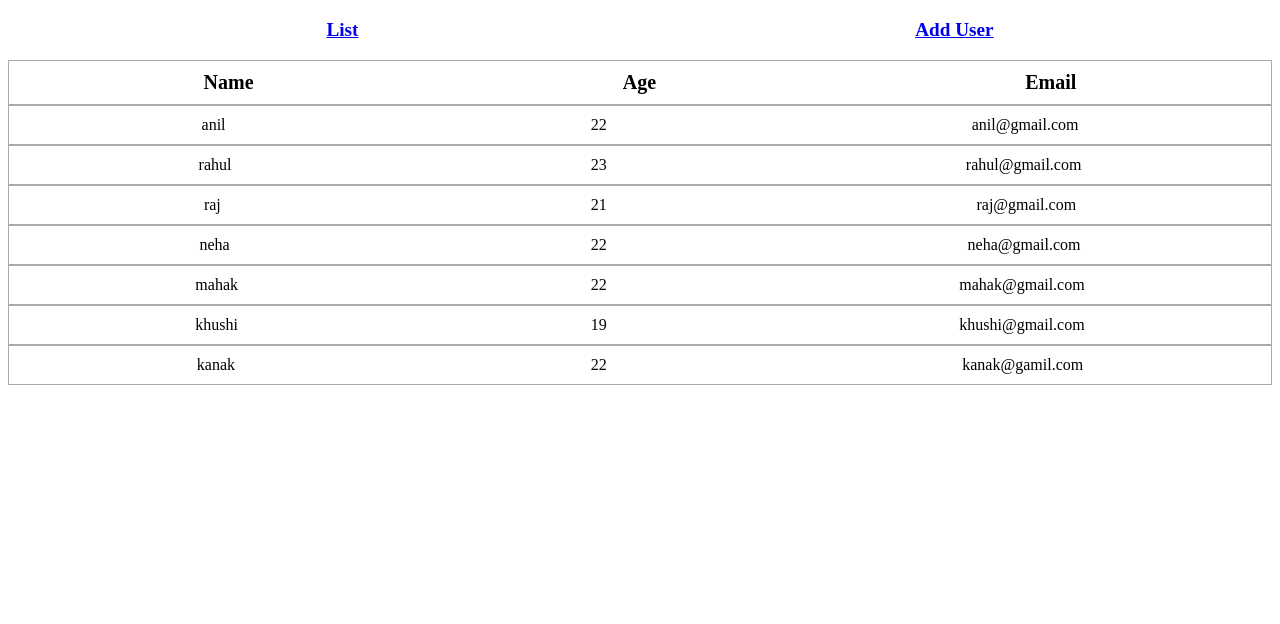
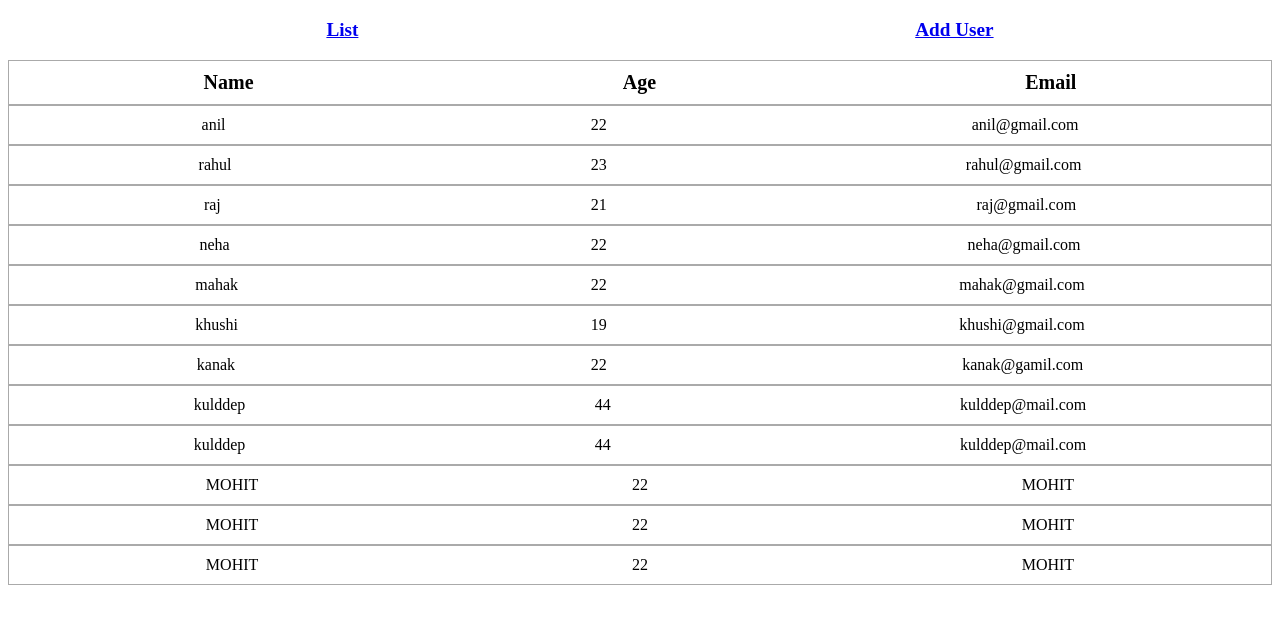
Before and after one commit to muskan-chouhan/react, a React (Vite) app in the folder 63-route-users-ui/: page / in a window 1280 px wide. Shown: the top 624 px of the page. Built offline with nearby package versions, Linux system fonts and the light colour scheme; data requests are answered from the project's data file.

Commit message:
api intigrate using psot method

```diff
--- a/63-route-users-ui/db.json
+++ b/63-route-users-ui/db.json
@@ -36,12 +36,41 @@
       "email": "khushi@gmail.com",
       "id": "6562"
     },
-
     {
       "id": "f81d",
       "name": "kanak",
       "age": 22,
       "email": "kanak@gamil.com"
+    },
+    {
+      "id": "3459",
+      "name": "kulddep",
+      "age": "44",
+      "email": "kulddep@mail.com"
+    },
+    {
+      "id": "3451",
+      "name": "kulddep",
+      "age": "44",
+      "email": "kulddep@mail.com"
+    },
+    {
+      "id": "e779",
+      "name": "MOHIT",
+      "age": "22",
+      "email": "MOHIT"
+    },
+    {
+      "id": "f0c0",
+      "name": "MOHIT",
+      "age": "22",
+      "email": "MOHIT"
+    },
+    {
+      "id": "c5f0",
+      "name": "MOHIT",
+      "age": "22",
+      "email": "MOHIT"
     }
   ]
 }
--- a/63-route-users-ui/src/UserAdd.jsx
+++ b/63-route-users-ui/src/UserAdd.jsx
@@ -7,13 +7,16 @@ export default function UserAdd(){
 
     const createUser = async()=>{
         console.log(name,age,email);
-        const url = fetch("http://localhost:3000/users")
+        const url = "http://localhost:3000/users"
         let response = await fetch(url,{
             method:'Post',
             body:JSON.stringify({name,age,email})
         });
 
-        response = await response.JSON
+        response = await response.json()
+        if(response){
+            alert('new user added')
+        }
     }
     return(
         <div style={{textAlign:"center"}}>
```
